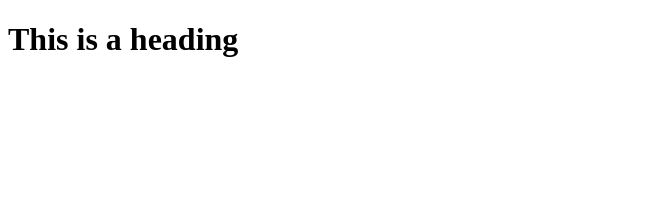
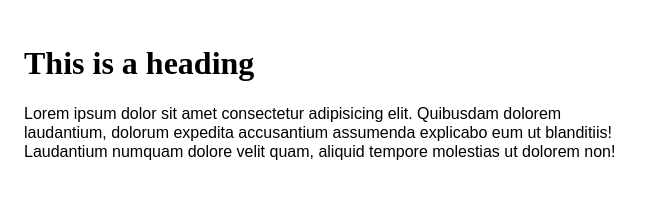
Before and after one commit to Lyoko26/UX_UI_HM_18, a plain HTML site: page index.html in a window 1280 px wide. Shown: the whole page, without its empty margins (0-669 px from the left). Drawn offline with Linux system fonts and the light colour scheme.

Commit message:
paragraphs have default style

```diff
--- a/assets/styles/styles.css
+++ b/assets/styles/styles.css
@@ -1,4 +1,14 @@
 * {
     box-sizing: border-box;
 }
-body
+body {
+    padding: 1rem;
+}
+h1 {
+    font-size: xx-large;
+}
+p {
+    font-family: sans-serif;
+    line-height: 1.2;
+    max-width: 600px;
+}
--- a/index.html
+++ b/index.html
@@ -8,5 +8,6 @@
 </head>
 <body>
     <h1>This is a heading</h1>
+    <p>Lorem ipsum dolor sit amet consectetur adipisicing elit. Quibusdam dolorem laudantium, dolorum expedita accusantium assumenda explicabo eum ut blanditiis! Laudantium numquam dolore velit quam, aliquid tempore molestias ut dolorem non!</p>
 </body>
 </html>
```
